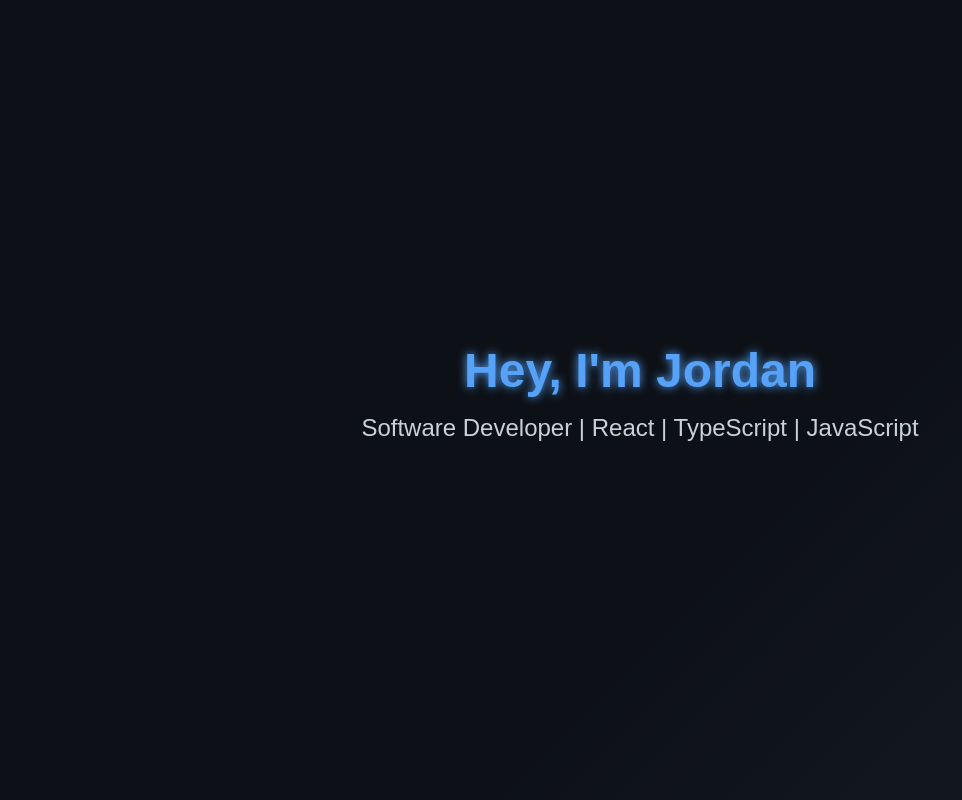
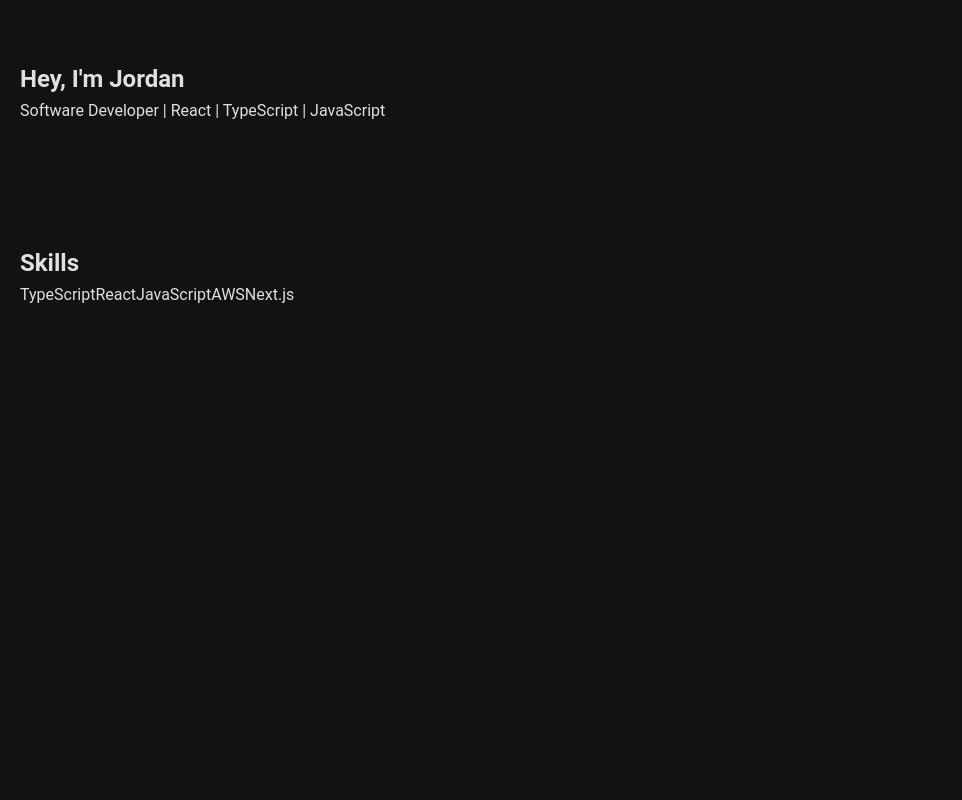
Before and after one commit to jordanfh1/my-portfolio, a Next.js app in the folder my-portfolio/: page / in a window 1280 px wide. Shown: the top 800 px of the page, without its empty margins (0-962 px from the left). Built offline with nearby package versions, Linux system fonts and the light colour scheme.

Commit message:
feat: header and header styling

```diff
--- a/my-portfolio/src/app/globals.css
+++ b/my-portfolio/src/app/globals.css
@@ -1,9 +1,12 @@
+/* globals.css */
+
 :root {
-  --background-color: #0d1117; /* Dark background */
-  --primary-color: #58a6ff;    /* Neon blue for accent */
-  --text-color: #c9d1d9;       /* Light gray text */
-  --secondary-color: #161b22;  /* Slightly lighter dark shade */
-  --highlight-color: #f0883e;  /* Accent orange for buttons */
+  --color-background: #121212;
+  --color-primary: #1db954;
+  --color-secondary: #bb86fc;
+  --color-text: #e0e0e0;
+  --color-accent: #03dac6;
+  --font-family: 'Roboto', sans-serif;
 }
 
 * {
@@ -13,154 +16,31 @@
 }
 
 body {
-  font-family: 'Poppins', sans-serif;
-  background-color: var(--background-color);
-  color: var(--text-color);
-  overflow-x: hidden;
-}
-
-h1, h2, h3, p {
-  margin-bottom: 1rem;
+  background-color: var(--color-background);
+  color: var(--color-text);
+  font-family: var(--font-family);
+  line-height: 1.6;
 }
 
 a {
-  color: var(--primary-color);
+  color: var(--color-primary);
   text-decoration: none;
   transition: color 0.3s ease;
 }
 
 a:hover {
-  color: var(--highlight-color);
+  color: var(--color-secondary);
 }
 
-.hero {
-  height: 100vh;
-  display: flex;
-  flex-direction: column;
-  justify-content: center;
-  align-items: center;
-  background: linear-gradient(135deg, var(--background-color) 60%, var(--secondary-color) 100%);
+section {
+  padding: 60px 20px;
 }
 
-.title {
-  font-size: 3rem;
-  color: var(--primary-color);
-  text-shadow: 0px 0px 10px var(--primary-color);
-  animation: flicker 2s infinite;
-}
-
-@keyframes flicker {
-  0%, 100% {
-    opacity: 1;
-  }
-  50% {
-    opacity: 0.8;
-  }
-}
-
-.subtitle {
-  font-size: 1.5rem;
-  color: var(--text-color);
-  text-align: center;
-}
-
-.skills {
-  padding: 4rem 2rem;
-  background-color: var(--secondary-color);
-}
-
-.skills h2 {
-  font-size: 2.5rem;
-  text-align: center;
-  margin-bottom: 2rem;
-  color: var(--highlight-color);
-}
-
-.skill-icons {
-  display: flex;
-  justify-content: center;
-  gap: 2rem;
-}
-
-.skill-icons span {
-  background-color: var(--background-color);
-  padding: 1rem 2rem;
-  border-radius: 8px;
-  border: 2px solid var(--primary-color);
-  color: var(--primary-color);
-  font-size: 1.2rem;
-  transition: transform 0.3s ease, box-shadow 0.3s ease;
-}
-
-.skill-icons span:hover {
-  transform: scale(1.1);
-  box-shadow: 0px 0px 10px var(--primary-color);
+.container {
+  max-width: 1200px;
+  margin: 0 auto;
 }
 
 .hidden-button {
-  opacity: 0;
-  position: fixed;
-  bottom: 10px;
-  right: 10px;
   cursor: pointer;
 }
-
-.easter-egg {
-  position: fixed;
-  bottom: 20px;
-  right: 20px;
-  font-size: 1.2rem;
-  color: var(--highlight-color);
-  text-shadow: 0px 0px 5px var(--highlight-color);
-  animation: glow 1.5s infinite alternate;
-}
-
-@keyframes glow {
-  0% {
-    text-shadow: 0px 0px 5px var(--highlight-color);
-  }
-  100% {
-    text-shadow: 0px 0px 20px var(--highlight-color);
-  }
-}
-
-/* Contact Form */
-.contact-form {
-  padding: 2rem;
-  background-color: var(--secondary-color);
-  border-radius: 8px;
-  box-shadow: 0px 0px 10px var(--primary-color);
-  max-width: 600px;
-  margin: 2rem auto;
-}
-
-input, textarea {
-  width: 100%;
-  padding: 1rem;
-  margin-bottom: 1rem;
-  background-color: var(--background-color);
-  border: none;
-  border-bottom: 2px solid var(--primary-color);
-  color: var(--text-color);
-  font-size: 1rem;
-}
-
-input:focus, textarea:focus {
-  outline: none;
-  border-bottom-color: var(--highlight-color);
-}
-
-button {
-  padding: 1rem 2rem;
-  background-color: var(--highlight-color);
-  color: #fff;
-  border: none;
-  border-radius: 8px;
-  cursor: pointer;
-  transition: background-color 0.3s ease, box-shadow 0.3s ease;
-}
-
-button:hover {
-  background-color: var(--primary-color);
-  box-shadow: 0px 0px 10px var(--primary-color);
-}
```
Also changed, not shown: my-portfolio/src/components/Header/Header.module.css (added, +52 -0 lines), my-portfolio/src/components/Header/Header.tsx (added, +17 -0 lines).
